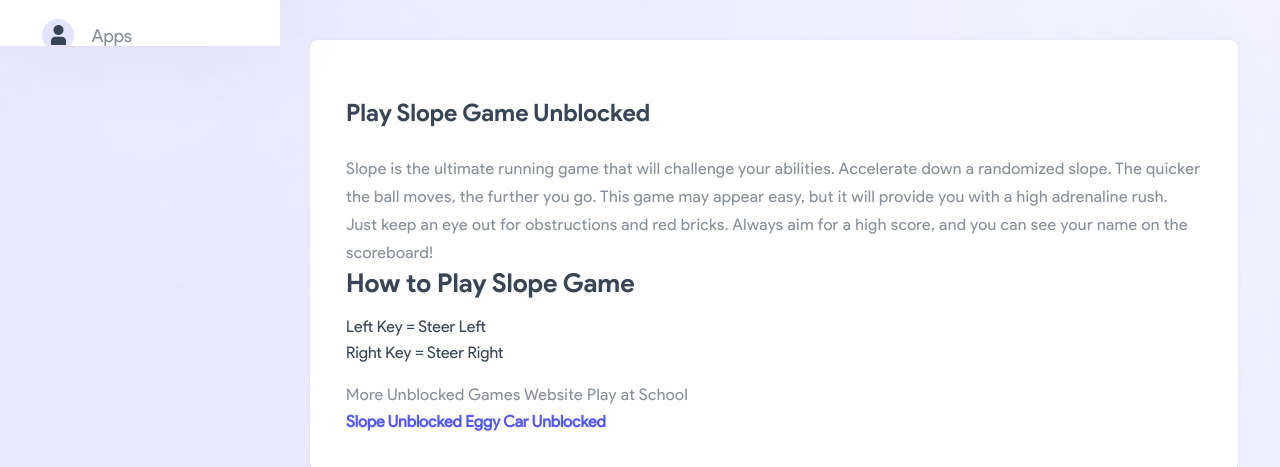
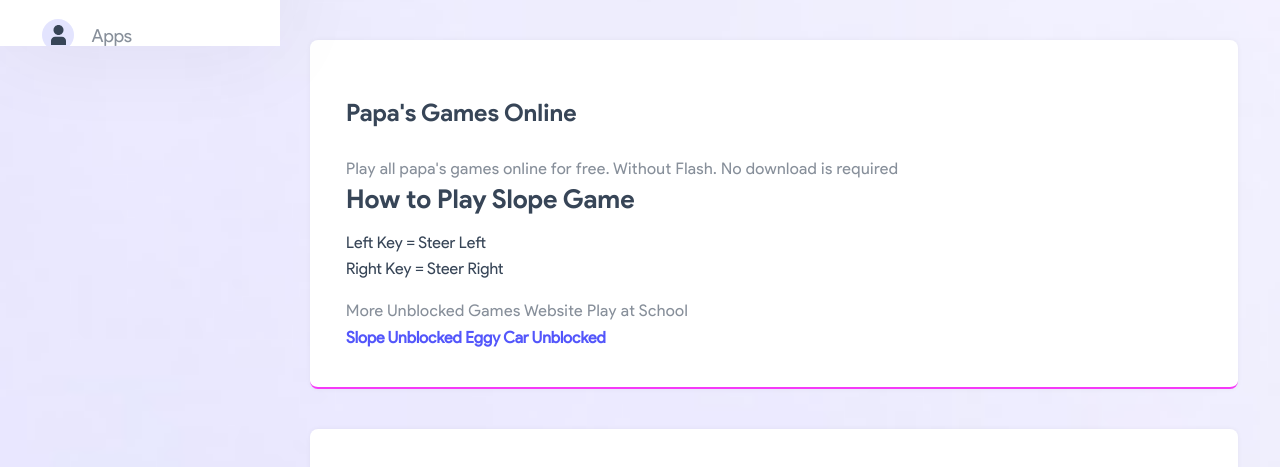
Before and after one commit to papas-games/papasgames.github.io, a website: page index.html in a window 1280 px wide. Shown: the part 754-1221 px from the top of the page. Drawn offline with Linux system fonts and the light colour scheme.

Commit message:
Update index.html

```diff
--- a/index.html
+++ b/index.html
@@ -190,8 +190,8 @@
               </div>
 			  <div class="welcome-cta mg-top-40">
 				<div class="welcome-cta__heading">
-					<h1 class="welcome-cta__title">Play Slope Game Unblocked</h1>
-					<p class="welcome-cta__text nftmax-lspacing">Slope is the ultimate running game that will challenge your abilities. Accelerate down a randomized slope. The quicker the ball moves, the further you go. This game may appear easy, but it will provide you with a high adrenaline rush. Just keep an eye out for obstructions and red bricks. Always aim for a high score, and you can see your name on the scoreboard!</p>
+					<h1 class="welcome-cta__title">Papa's Games Online</h1>
+					<p class="welcome-cta__text nftmax-lspacing">Play all papa's games online for free. Without Flash. No download is required</p>
 					<h2>How to Play Slope Game</h2>
 					<p><ul>
 						<li>Left Key = Steer Left
```
